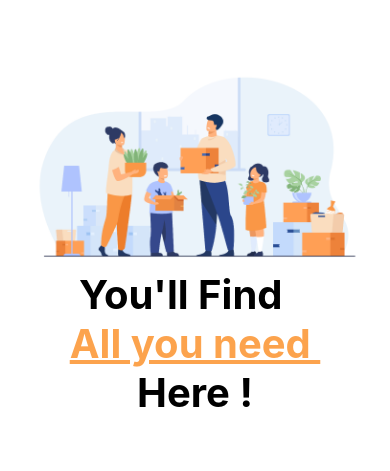
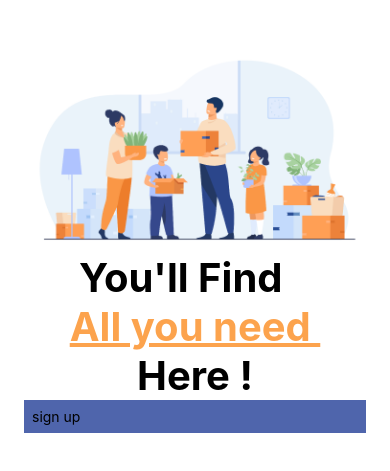
Before and after one commit to Tduncan14/reactmobileapp, a React Native app in the folder mobile/: screen / in a window 390 px wide. Shown: the part 179-650 px from the top of the page. Built offline with nearby package versions, Linux system fonts and the light colour scheme.

Commit message:
keep moving forward

```diff
--- a/mobile/src/components/Button/Index.js
+++ b/mobile/src/components/Button/Index.js
@@ -1,6 +1,6 @@
 import React from 'react';
 import { Pressable,TouchableOpacity , Text} from 'react-native';
-
+import styles from './Styles';
 
 
 const Button = ({title}) => {
@@ -9,7 +9,7 @@ const Button = ({title}) => {
 
     return (
 
-        <Pressable>
+        <Pressable style ={styles.container}>
             <Text>
                 {title}
              </Text>
@@ -21,4 +21,4 @@ const Button = ({title}) => {
 }
 
 
-export default Buttton;
+export default Button;
--- a/mobile/src/components/Button/Styles.js
+++ b/mobile/src/components/Button/Styles.js
@@ -0,0 +1,21 @@
+import { StyleSheet } from "react-native";
+
+
+const styles =  StyleSheet.create({
+
+
+    container:{
+        backgroundColor:'#4F65AC',
+        padding:8
+    }
+
+
+
+
+
+})
+
+
+
+
+export default styles
--- a/mobile/src/screens/auth/splash/index.js
+++ b/mobile/src/screens/auth/splash/index.js
@@ -2,6 +2,8 @@ import React from 'react';
 import {Text,View,Image} from 'react-native';
 import splashImage from '../../../assets/splash.png';
 import { styles } from './styles/styles';
+import Button from '../../../components/Button/Index';
+
 
 const Splash = () => {
 
@@ -15,6 +17,7 @@ const Splash = () => {
             You'll Find   </Text>
             <Text style={styles.innerTitle}>All you need </Text>
             <Text style={styles.title}>Here !</Text>
+            <Button  title="sign up"/>
 
         </View>
     )
```
